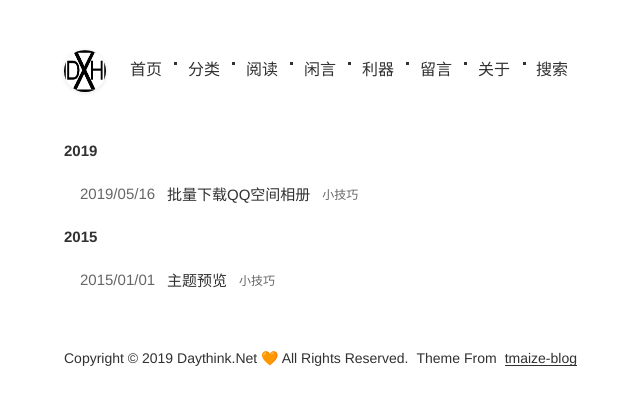
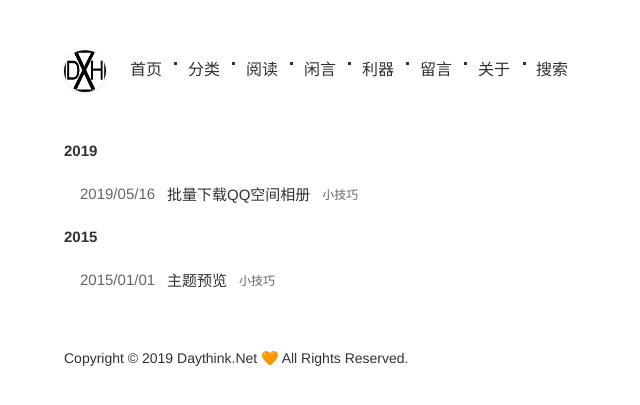
Before and after one commit to Devinteng/blog3, a Jekyll site: the page built from index.html, in a window 1280 px wide. Shown: the top 405 px of the page, without its empty margins (296-936 px from the left). Built offline with Jekyll 4.4.1, drawn with Linux system fonts in a browser that asks for light colours.

Commit message:
Update footer.html

```diff
--- a/_includes/footer.html
+++ b/_includes/footer.html
@@ -1,7 +1,3 @@
 <footer class="container footer">
   <span>{{ site.footerText }}</span>
-  <span>Theme From</span>
-  <!-- 请保留 -->
-  <a href="https://github.com/TMaize/tmaize-blog">tmaize-blog</a>
-  <div id="moveUp"></div>
 </footer>
```
